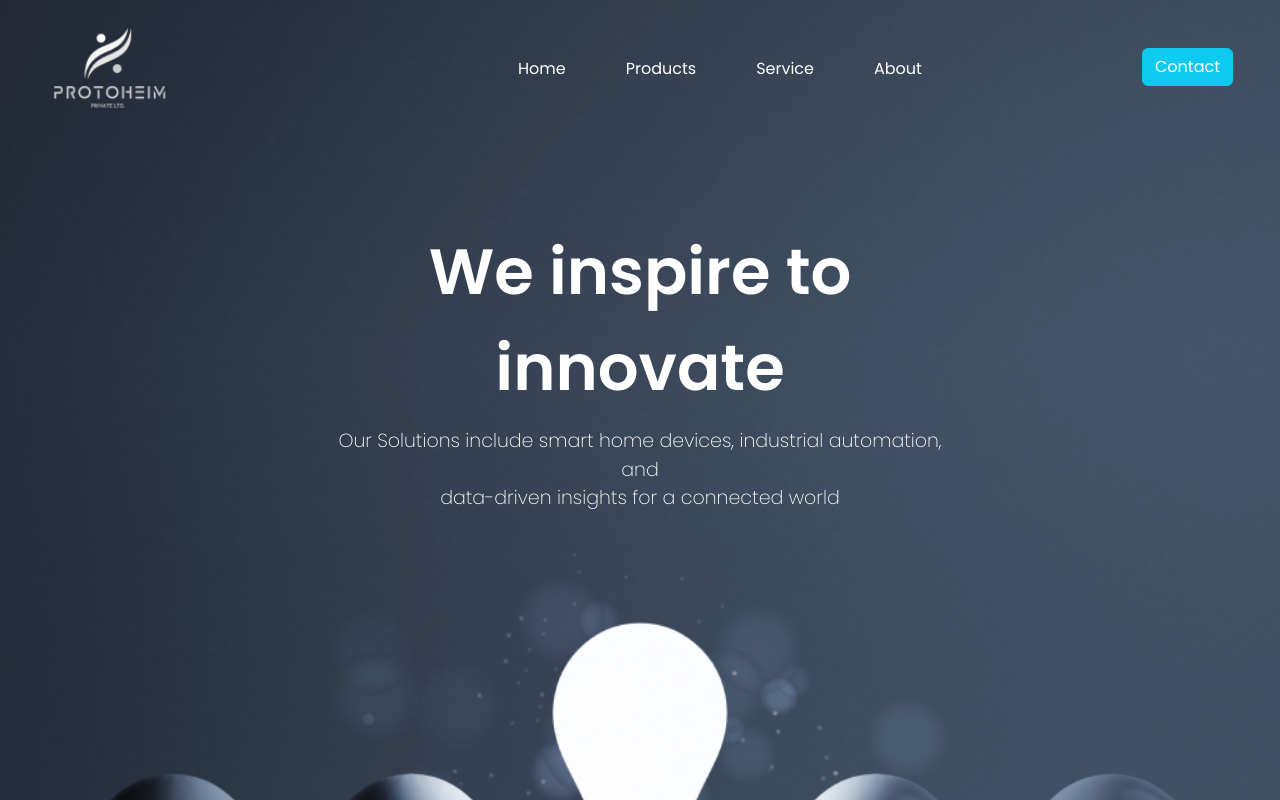
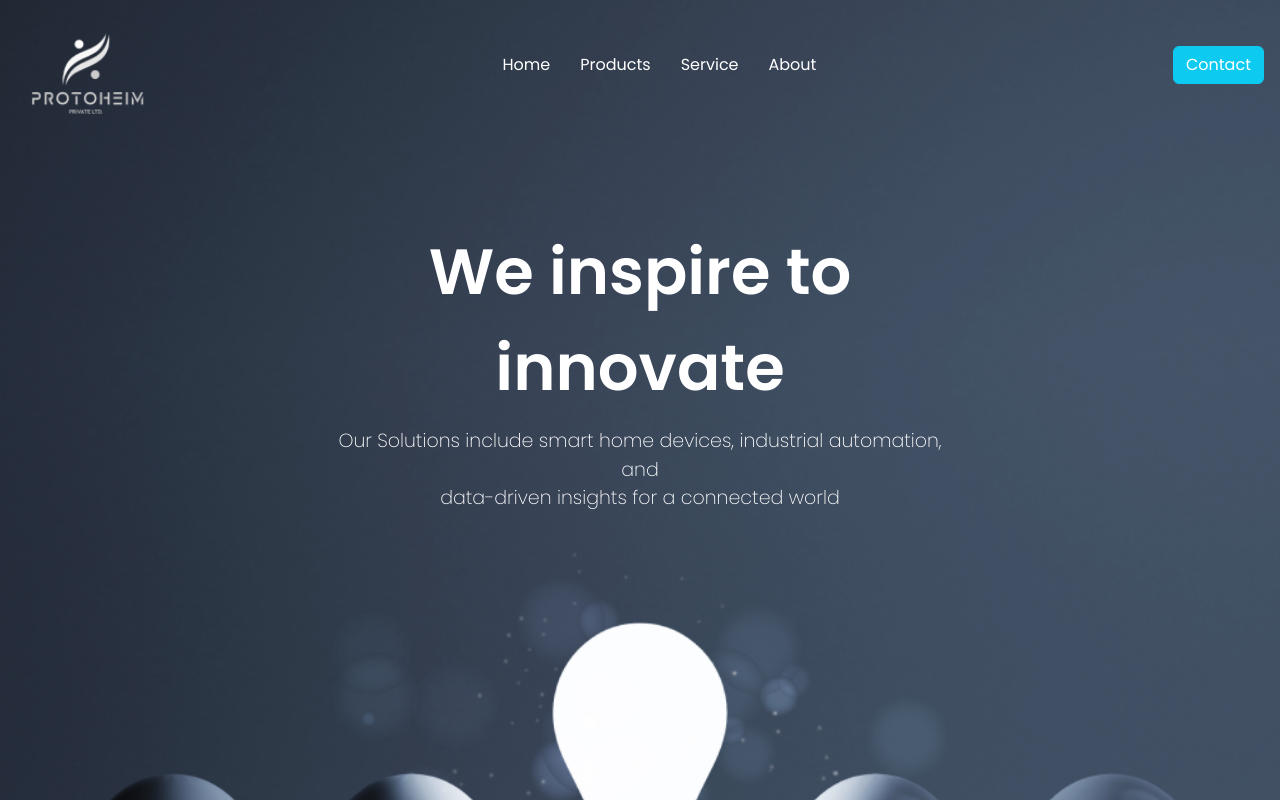
Before and after one commit to pmqmark/protonheim, a React (Create React App) app: page / in a window 1280 px wide. Shown: the top 800 px of the page. Built offline with nearby package versions, Linux system fonts and the light colour scheme; the HTML template or start-up script is replaced by a standard one; a web font is replaced by a local one.

Commit message:
nav landing page Commit

```diff
--- a/src/components/Header.jsx
+++ b/src/components/Header.jsx
@@ -1,17 +1,17 @@
 import React, { useState } from "react";
 import { LuMenu } from "react-icons/lu";
 import { IoCloseCircleOutline } from "react-icons/io5";
-import PROTOHEIMlogo from "../assets/PROTOHEIMlogo.png"
-import '../css/Header.css';
+import PROTOHEIMlogo from "../assets/PROTOHEIMlogo.png";
+import "../css/Header.css";
 
 const Header = () => {
   const [modal, setModal] = useState(false);
   return (
-    <div className="bg-image">
-      <div className="top-nav container-fluid">
-      <div className="protologo"><img src={PROTOHEIMlogo} ></img></div>
-          <nav className=" nav-text ">
-
+    <div className="max-w-screen2xl mx-auto p-3 top-nav container-fluid absolute ">
+      <div className="protologo">
+        <img src={PROTOHEIMlogo}></img>
+      </div>
+      <div className="text-white flex items-center justify-center ">
         <a href="#home" className="nav-text1 ">
           Home
         </a>
@@ -24,56 +24,13 @@ const Header = () => {
         <a href="#team" className="">
           About
         </a>
-          </nav>
-
-        <div className="contact-button">
+      </div>
+      <div>
         <button type="button" className="btn btn-info text-white ">
           Contact
         </button>
-
-          <p className="text-above">We inspire to<br/> innovate</p>
-         <p className="text-below">Our Solutions include smart home devices, industrial automation, and<br/> data-driven insights for a connected world </p>
-
-          {/* <LuMenu
-            size={32}
-            className="sm:hidden"
-            onClick={(e) => setModal(!modal)}
-          /> */}
       </div>
     </div>
-
-      {/* Mobile view
-      {modal && (
-        <div className="fixed w-full h-full top-0 left-0 z-50 bg-white">
-          <div className="flex  flex-col items-center mt-40 gap-10 w-full h-full">
-            <IoCloseCircleOutline
-              size={32}
-              className="absolute top-5 right-5 "
-              onClick={(e) => setModal(!modal)}
-            />
-
-            <nav className="text-[#646464]  gap-5 flex flex-col items-center justify-center w-full ">
-              <a href="#home" className="font-semibold text-primaryColor ">
-                Home
-              </a>
-              <a href="#about" className="">
-                About Us
-              </a>
-              <a href="#services" className="">
-                Courses
-              </a>
-              <a href="#team" className="">
-                Careers
-              </a>
-            </nav>
-            <button className="bg-gradient-to-l from-primaryColor to-secondaryColor p-2 py-3 px-5  rounded-[6px] flex items-center justify-center gap-2  text-white text-sm ">
-             <img src={icon} alt="icon" className="object-cover w-5" />
-          </button>
-          </div>
-        </div>
-      )} */}
-    </div>
-
   );
 };
 
--- /dev/null
+++ b/src/components/LandingPage.jsx
@@ -0,0 +1,23 @@
+import React from "react";
+import PROTOHEIMlogo from "../assets/PROTOHEIMlogo.png";
+
+const LandingPage = () => {
+  return (
+    <div className="bg-image">
+      <div className="top-nav container-fluid">
+        <div className="contact-button">
+          <p className="text-above">
+            We inspire to
+            <br /> innovate
+          </p>
+          <p className="text-below">
+            Our Solutions include smart home devices, industrial automation, and
+            <br /> data-driven insights for a connected world{" "}
+          </p>
+        </div>
+      </div>
+    </div>
+  );
+};
+
+export default LandingPage;
--- a/src/page/Home.jsx
+++ b/src/page/Home.jsx
@@ -1,24 +1,20 @@
 import React from "react";
 import OurServices from "../components/OurServices";
 import AboutUs from "../components/AboutUs";
-import Header from "../components/Header";
 import OurProducts from "../components/OurProducts";
 import Testimonials from "../components/Testimonials";
-import Footer from "../components/Footer";
 import Ourclients from "../components/Ourclients";
-
+import LandingPage from "../components/LandingPage";
 
 const Home = () => {
   return (
     <div className="overflow-hidden">
-      <Header/>
+      <LandingPage />
       <OurProducts />
       <OurServices />
       <AboutUs />
       <Testimonials />
-      <Ourclients/>
-      <Footer/>
-
+      <Ourclients />
     </div>
   );
 };
--- a/src/util/Layout.jsx
+++ b/src/util/Layout.jsx
@@ -1,17 +1,19 @@
 import React from "react";
 
 import { Outlet } from "react-router-dom";
+import Header from "../components/Header";
+import Footer from "../components/Footer";
 
 const Layout = () => {
   return (
     <div>
       <div className="flex flex-col items-center">
-
+        <Header />
       </div>
-
-        <Outlet />
-
-
+      <Outlet />
+      <div>
+        <Footer />
+      </div>
     </div>
   );
 };
```
Also changed, not shown: src/components/AboutUs.jsx (+25 -14 lines). Lines whose indentation alone changed are shown as unchanged.
